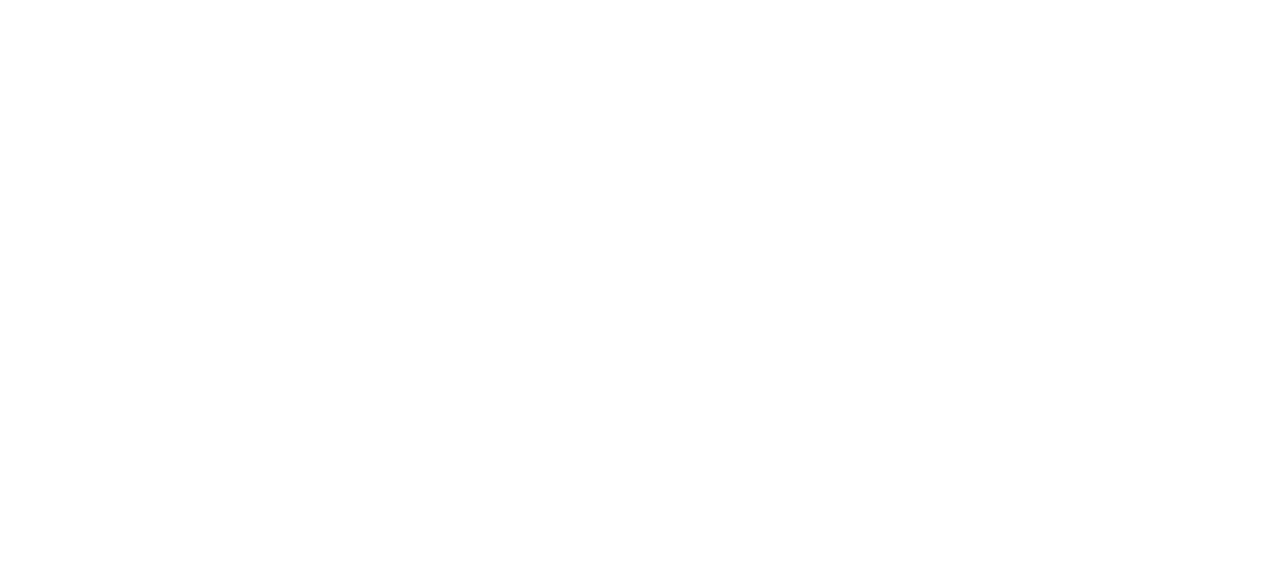
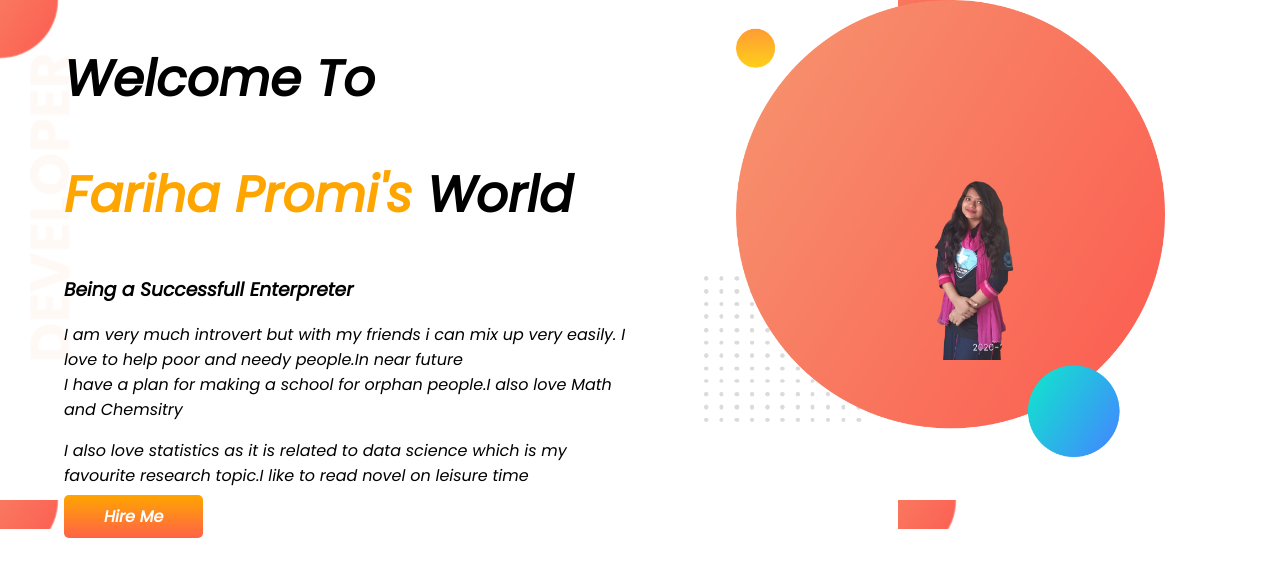
Before and after one commit to farihapromi/developer-portfolio, a plain HTML site: page index.html in a window 1280 px wide. Drawn offline with Linux system fonts and the light colour scheme.

Commit message:
top bannaer addeed

```diff
--- a/index.html
+++ b/index.html
@@ -1,12 +1,36 @@
 <!DOCTYPE html>
 <html lang="en">
+
 <head>
     <meta charset="UTF-8">
     <meta name="viewport" content="width=device-width, initial-scale=1.0">
     <title> My Portoflio</title>
+    <link rel="preconnect" href="https://fonts.googleapis.com">
+    <link rel="preconnect" href="https://fonts.gstatic.com" crossorigin>
+    <link href="https://fonts.googleapis.com/css2?family=Poppins:ital@1&display=swap" rel="stylesheet">
     <link rel="stylesheet" href="style.css">
 </head>
+
 <body>
+    <section class="top-banner">
+        <div class="half-width">
+            <h1>Welcome To</h1>
+            <h1><span class="orange-color">Fariha Promi's</span> World</h1>
+            <h3>Being a Successfull Enterpreter</h3>
+            <p>I am very much introvert but with my friends i can mix up very easily.
+                I love to help poor and needy people.In near future <br> I have a plan for making
+                a school for orphan people.I also love Math and Chemsitry</p>
+            <p> I also love statistics as it is related to data science
+                which is my favourite research topic.I like to read novel on leisure time</p>
+            <a class="link-button" target="_blank" href="https://www.linkedin.com/in/fariha-promi-b5baa619b/">Hire
+                Me</a>
+        </div>
+        <div class="half-width">
+            <img src="images/promi.png" alt="">
+        </div>
+    </section>
+
 
 </body>
+
 </html>
--- a/style.css
+++ b/style.css
@@ -0,0 +1,35 @@
+body{
+    font-family: 'Poppins', sans-serif;
+    margin: 0;
+}
+h1{
+    font-size:50px;
+}
+.orange-color{
+    color:orange;
+}
+section{
+    display:flex;
+}
+.half-width{
+    width:50%;
+    padding-left: 5%;
+}
+.half-width img {
+    width: 80%;
+}
+.link-button{
+    text-decoration: none;
+    background-image: linear-gradient(orange,tomato);
+
+    padding:10px 40px;
+    color:white;
+    font-weight:700;
+    border-radius:5px;
+
+}
+.top-banner{
+    background-image:url(images/top-banner.png);
+    background-image:no-repeat;
+
+}
```
Also changed, not shown: images/dream-bg.png (added), images/exp-bg.png (added), images/jhankar.png (added), images/jhankar2.png (added), images/my-bg.png (added), images/my-bg2.png (added), images/profile.png.jpg (added), images/promi.png (added), images/top-banner.png (added).
